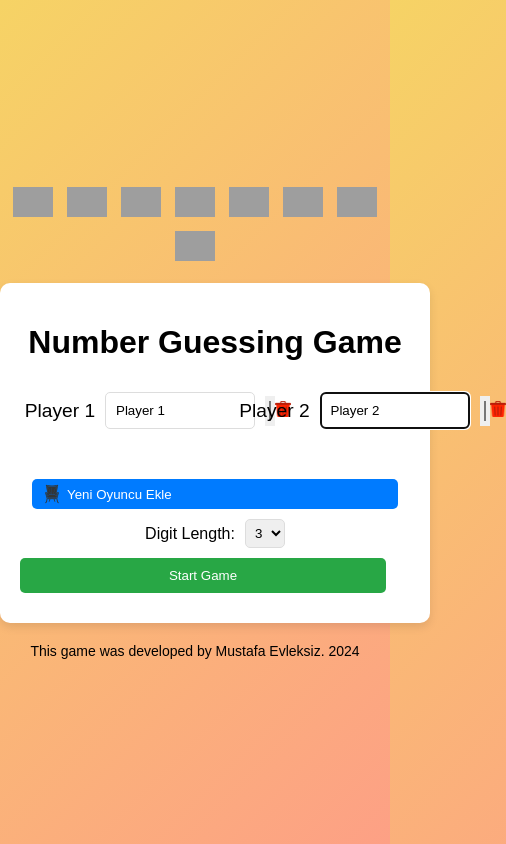
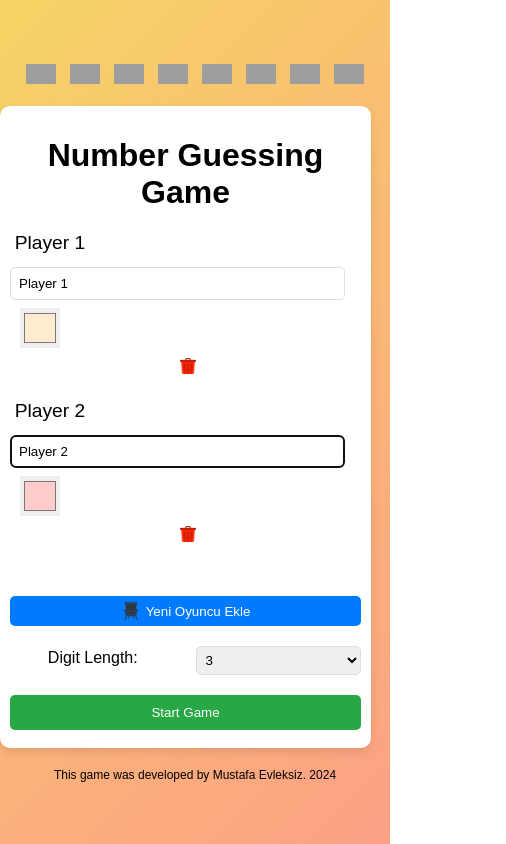
Before and after one commit to mystafe/findsecretnumber, a React (Create React App) app: page / in a window 390 px wide. Shown: the whole page, 506 px wide, since content can reach past the window. Built offline with nearby package versions, Linux system fonts and the light colour scheme; grey boxes are pictures that could not be loaded.

Commit message:
MobileCompability1

```diff
--- a/src/App.css
+++ b/src/App.css
@@ -126,3 +126,34 @@ button:hover {
   50% { background-color: #f8d7da; }
   100% { background-color: #fff; }
 }
+
+/* Mobil uyumluluk için medya sorguları */
+@media (max-width: 768px) {
+  .container {
+    padding: 10px;
+    max-width: 90%; /* Genişliği %90'a düşürüldü */
+  }
+
+  .language-toggle img {
+    width: 30px;
+    height: 20px;
+  }
+
+  .result {
+    font-size: 16px;
+  }
+
+  input[type="text"], button {
+    padding: 8px;
+    width: calc(100% - 16px);
+    margin: 8px 0;
+  }
+
+  button {
+    padding: 8px 16px;
+  }
+
+  footer {
+    font-size: 12px;
+  }
+}
--- a/src/Game.css
+++ b/src/Game.css
@@ -98,3 +98,33 @@ button:hover {
   50% { background-color: #f8d7da; }
   100% { background-color: #fff; }
 }
+
+/* Mobil uyumluluk için medya sorguları */
+@media (max-width: 768px) {
+  .player {
+    width: calc(100% - 20px); /* Mobilde tam genişlik */
+    margin: 10px 0; /* Üst ve alt boşluk ayarlandı */
+  }
+
+  .player-name {
+    font-size: 14px; /* Mobilde font boyutu küçültüldü */
+  }
+
+  .player-score {
+    font-size: 10px; /* Mobilde font boyutu küçültüldü */
+  }
+
+  .result {
+    font-size: 8px; /* Mobilde font boyutu küçültüldü */
+  }
+
+  input[type="text"], button {
+    width: calc(100% - 16px); /* Mobilde genişlik ayarlandı */
+    padding: 6px; /* Mobilde padding küçültüldü */
+    margin: 8px 0; /* Mobilde margin küçültüldü */
+  }
+
+  button {
+    padding: 6px 12px; /* Mobilde padding küçültüldü */
+  }
+}
--- a/src/Player.css
+++ b/src/Player.css
@@ -89,3 +89,28 @@ button:hover {
   font-weight: bold;
   color: #007bff;
 }
+
+/* Mobil uyumluluk için medya sorguları */
+@media (max-width: 768px) {
+  .player {
+    padding: 10px; /* Mobilde padding küçültüldü */
+  }
+
+  input[type="text"], button {
+    padding: 8px;
+    width: calc(100% - 16px); /* Mobilde genişlik ayarlandı */
+    margin: 8px 0; /* Mobilde margin küçültüldü */
+  }
+
+  button {
+    padding: 8px 16px; /* Mobilde padding küçültüldü */
+  }
+
+  .result {
+    font-size: 16px; /* Mobilde font boyutu küçültüldü */
+  }
+
+  .score, .attempts {
+    font-size: 16px; /* Mobilde font boyutu küçültüldü */
+  }
+}
--- a/src/PlayerInput.css
+++ b/src/PlayerInput.css
@@ -19,14 +19,14 @@
 }
 
 label {
-  margin-right: 5px;
+  margin-right: 10px;
   min-width: 80px;
 }
 
 input[type="text"] {
   margin-right: 10px;
   flex: 1;
-  padding: 4px;
+  padding: 5px;
   border: 1px solid #ddd;
   border-radius: 5px;
   min-width: 150px; /* Minimum genişlik eklendi */
@@ -34,7 +34,7 @@ input[type="text"] {
 
 input[type="color"] {
   margin-left: 10px;
-  width: 45px; /* Simge boyutunu küçülttük */
+  width: 30px; /* Simge boyutunu küçülttük */
   height: 30px; /* Simge boyutunu küçülttük */
   border: none;
   cursor: pointer;
@@ -44,7 +44,7 @@ input[type="color"] {
   background: none;
   border: none;
   cursor: pointer;
-  margin-left: 0px;
+  margin-left: 10px;
   padding: 0;
 }
 
@@ -112,3 +112,58 @@ input[type="color"] {
 .start-game-button:hover {
   background-color: #218838;
 }
+
+/* Mobil uyumluluk için medya sorguları */
+@media (max-width: 768px) {
+  .player-input {
+    width: 100%; /* Mobilde tam genişlik */
+    margin-bottom: 15px;
+  }
+
+  .player-name-color {
+    flex-direction: column; /* Mobilde dikey hizalama */
+    align-items: flex-start;
+  }
+
+  label {
+    margin-bottom: 5px; /* Mobilde alt boşluk eklendi */
+  }
+
+  input[type="text"] {
+    width: calc(100% - 20px); /* Mobilde genişlik ayarlandı */
+    margin-bottom: 10px; /* Mobilde alt boşluk eklendi */
+  }
+
+  input[type="color"] {
+    width: 40px; /* Mobilde genişletildi */
+    height: 40px; /* Mobilde genişletildi */
+  }
+
+  .remove-player-button {
+    margin-top: 10px; /* Mobilde üst boşluk eklendi */
+  }
+
+  .additional-settings {
+    align-items: flex-start; /* Mobilde sola hizalama */
+  }
+
+  .add-player-button {
+    width: 100%; /* Mobilde tam genişlik */
+    justify-content: center; /* Mobilde ortalama */
+  }
+
+  .digit-length-container {
+    width: 100%; /* Mobilde tam genişlik */
+    justify-content: space-between;
+    margin-top: 10px;
+  }
+
+  .digit-length-label, .digit-length-select {
+    width: calc(50% - 10px); /* Mobilde yarı genişlik */
+  }
+
+  .start-game-button {
+    width: 100%; /* Mobilde tam genişlik */
+    margin-top: 20px; /* Mobilde üst boşluk eklendi */
+  }
+}
--- a/src/WinnerScreen.css
+++ b/src/WinnerScreen.css
@@ -62,3 +62,17 @@
 .restart-button:hover {
   background-color: #218838;
 }
+
+/* Mobil uyumluluk için medya sorguları */
+@media (max-width: 768px) {
+  .winner-screen {
+    height: 70vh; /* Mobilde yükseklik ayarlandı */
+    width: 90vw; /* Mobilde genişlik ayarlandı */
+    padding: 15px; /* Mobilde padding küçültüldü */
+  }
+
+  .restart-button {
+    font-size: 14px; /* Mobilde font boyutu küçültüldü */
+    padding: 8px 16px; /* Mobilde padding küçültüldü */
+  }
+}
```
